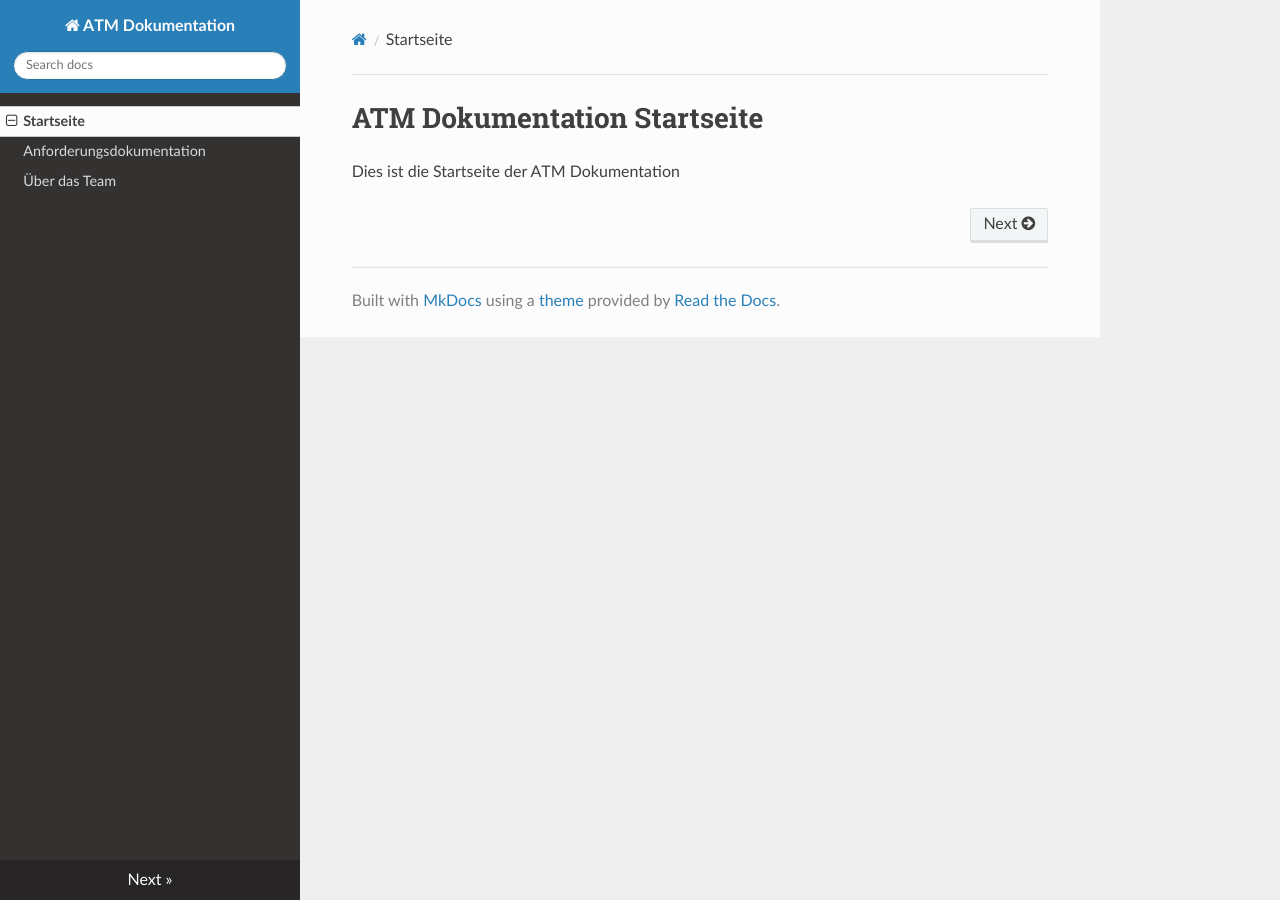
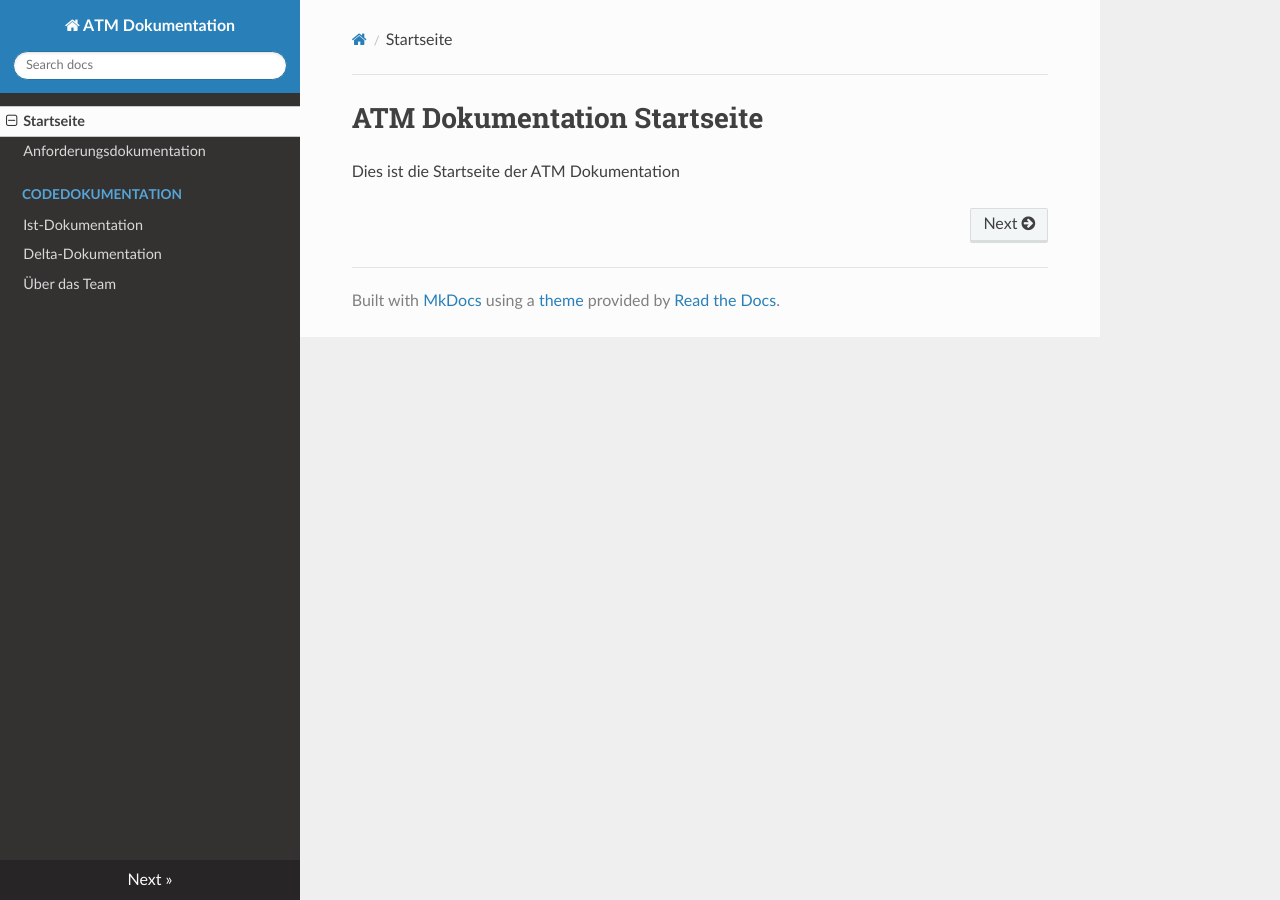
Before and after one commit to Halfpipe-SD/ATM, an MkDocs documentation site: the page built from docs/docs/index.md, in a window 1280 px wide. Built offline with MkDocs 1.6.1, drawn with Linux system fonts in a browser that asks for light colours; nearby versions of some CDN libraries; part of the change alters nothing that is shown.

Commit message:
Added codedokumentation

```diff
--- a/docs/mkdocs.yml
+++ b/docs/mkdocs.yml
@@ -4,9 +4,9 @@ site_url: https://atm.node5.de
 nav:
   - Startseite: index.md
   - Anforderungsdokumentation: requirements.md
-  # - Codedokumentation:
-  # - Ist-Dokumentation: codedocumentation/is-documentation.md
-  # - Delta-Dokumentation: codedocumentation/delta-documentation.md
+  - Codedokumentation:
+      - Ist-Dokumentation: codedocumentation/is-documentation.md
+      - Delta-Dokumentation: codedocumentation/delta-documentation.md
   - Über das Team: about.md
 
 theme: readthedocs
```
